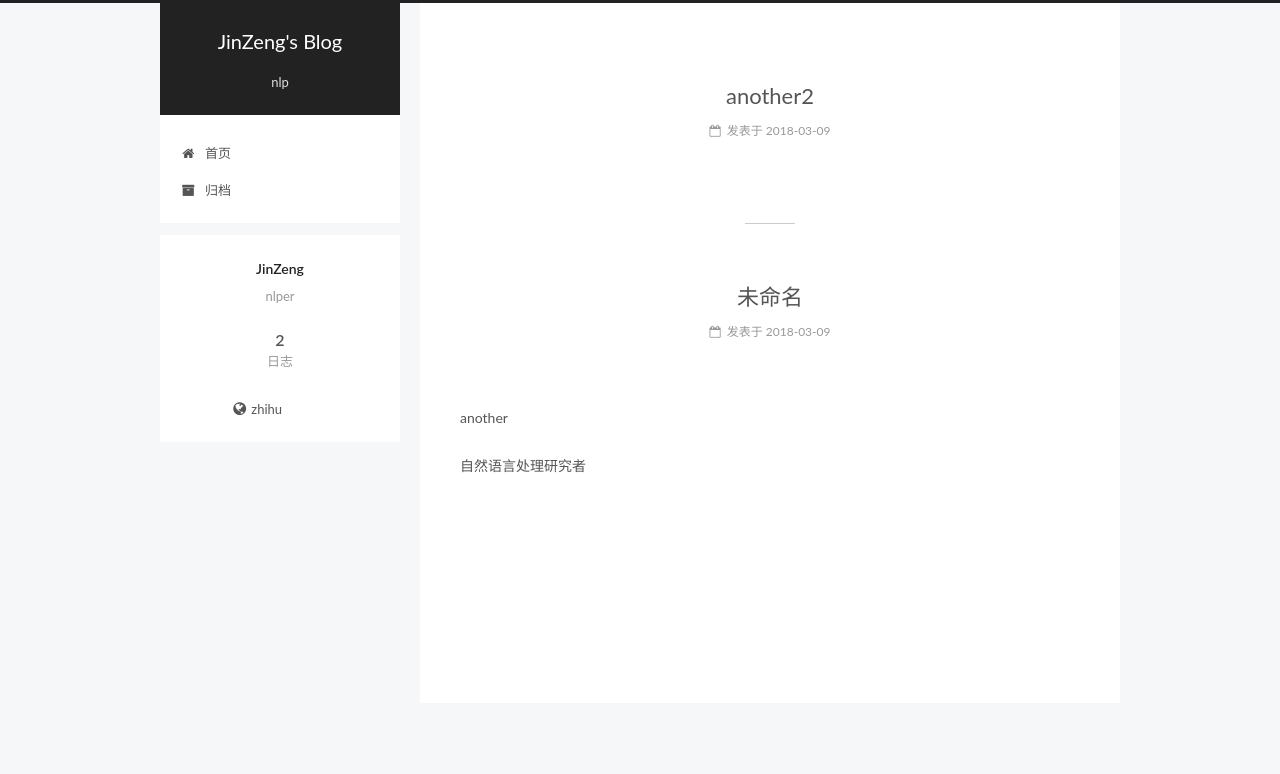
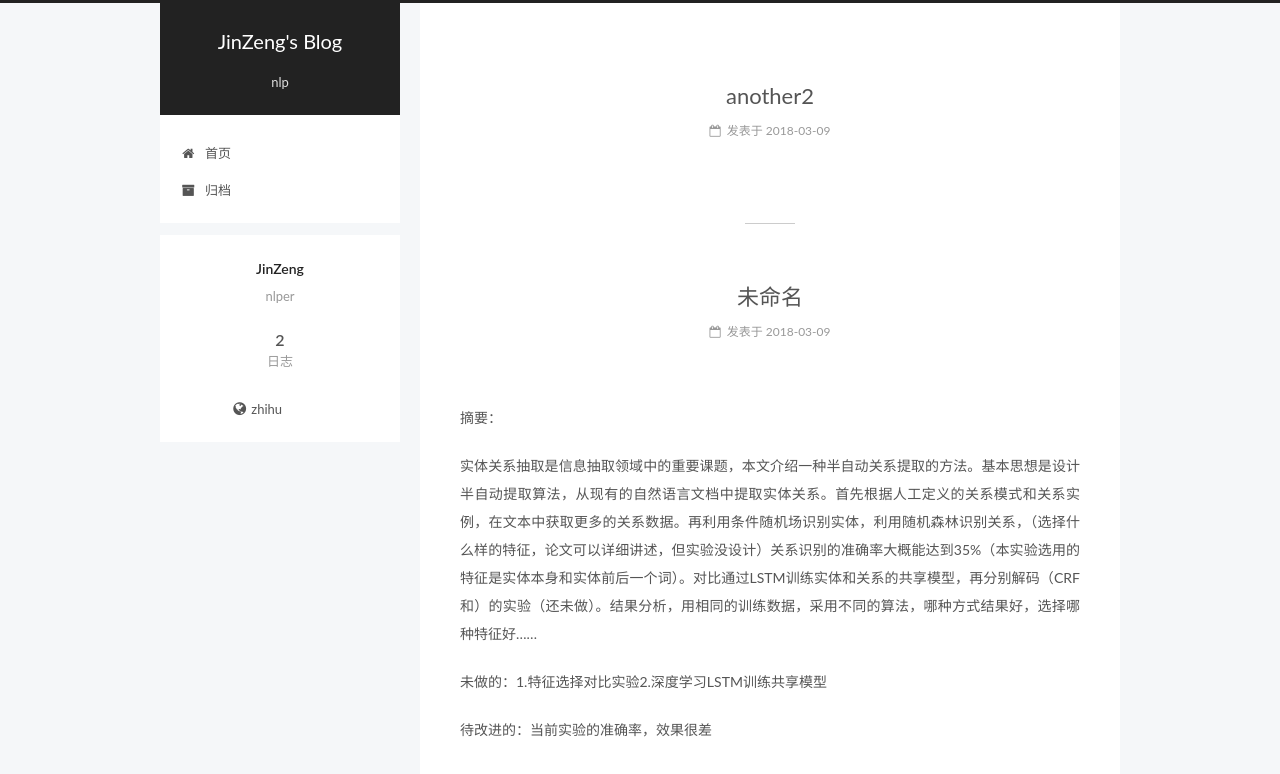
Before and after one commit to jinzengnju/jinzengnju.github.io, a plain HTML site: page index.html in a window 1280 px wide. Shown: the top 774 px of the page. Drawn offline with Linux system fonts and the light colour scheme.

Commit message:
Site updated: 2018-03-09 19:34:26

```diff
--- a/css/main.css
+++ b/css/main.css
@@ -1823,7 +1823,7 @@ pre .javascript .function {
   width: 4px;
   height: 4px;
   border-radius: 50%;
-  background: #39b1d4;
+  background: #11ff50;
 }
 .links-of-blogroll {
   font-size: 13px;
--- a/index.html
+++ b/index.html
@@ -422,8 +422,10 @@
 
 
 
-            <p>another</p>
-<p>自然语言处理研究者</p>
+            <p>摘要：</p>
+<p>实体关系抽取是信息抽取领域中的重要课题，本文介绍一种半自动关系提取的方法。基本思想是设计半自动提取算法，从现有的自然语言文档中提取实体关系。首先根据人工定义的关系模式和关系实例，在文本中获取更多的关系数据。再利用条件随机场识别实体，利用随机森林识别关系，（选择什么样的特征，论文可以详细讲述，但实验没设计）关系识别的准确率大概能达到35%（本实验选用的特征是实体本身和实体前后一个词）。对比通过LSTM训练实体和关系的共享模型，再分别解码（CRF和）的实验（还未做）。结果分析，用相同的训练数据，采用不同的算法，哪种方式结果好，选择哪种特征好……</p>
+<p>未做的：1.特征选择对比实验2.深度学习LSTM训练共享模型</p>
+<p>待改进的：当前实验的准确率，效果很差</p>
 
 
 
```
Also changed, not shown: 2018/03/09/another/index.html (+8 -6 lines).
